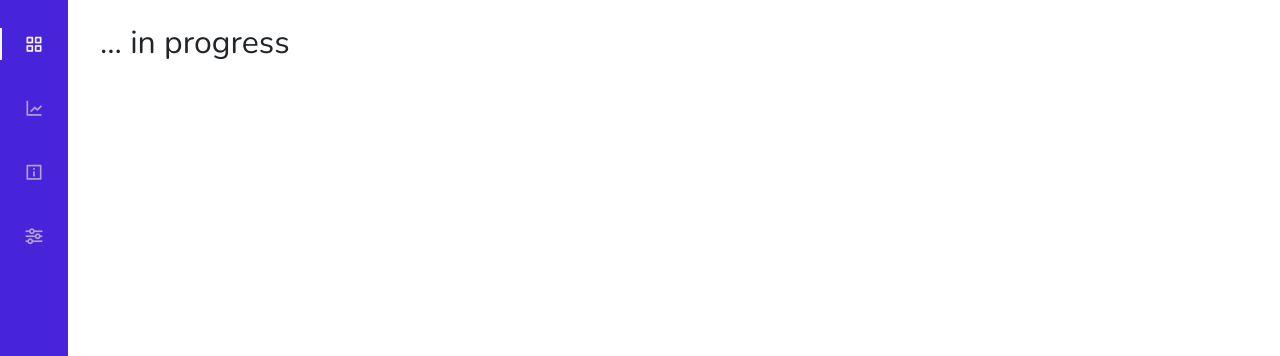
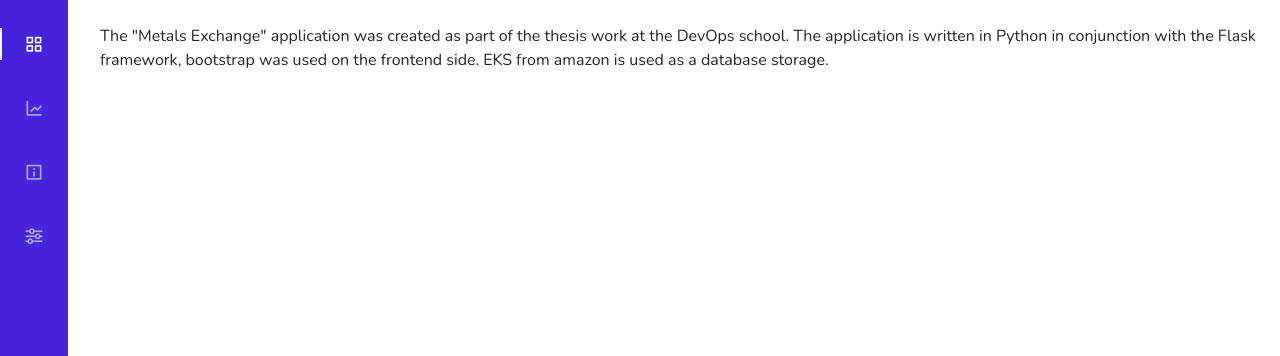
Before and after one commit to faxome/app, a Flask app: page /about in a window 1280 px wide. Shown: the part 64-420 px from the top of the page. Run offline with Flask 2, Linux system fonts and the light colour scheme; some libraries are stand-ins or nearby versions.

Commit message:
small updates

```diff
--- a/templates/about.html
+++ b/templates/about.html
@@ -5,5 +5,5 @@
 {% endblock %}
 
 {% block body %}
-<H2>... in progress</H2>
+<p>The "Metals Exchange" application was created as part of the thesis work at the DevOps school. The application is written in Python in conjunction with the Flask framework, bootstrap was used on the frontend side. EKS from amazon is used as a database storage.</p>
 {% endblock %}
```
Also changed, not shown: app.db.
